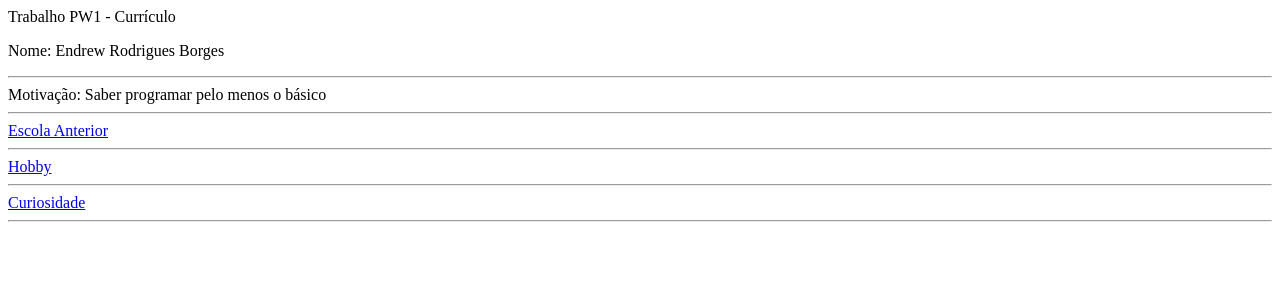
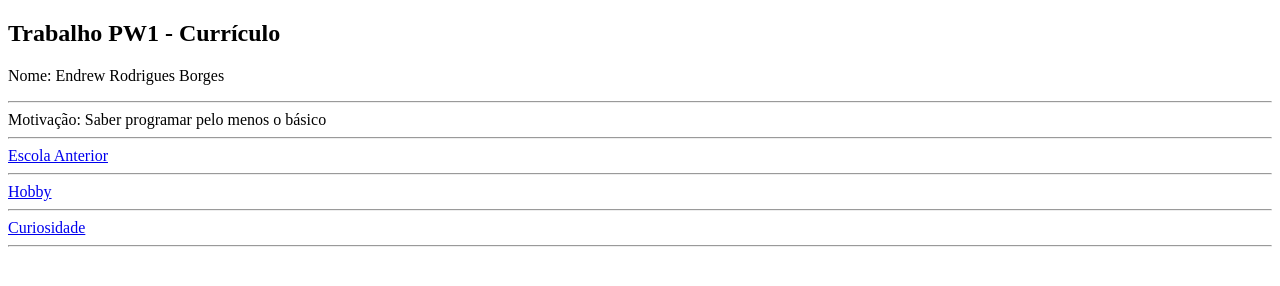
Before and after one commit to endrewrb/Endrewrb.github.io, a plain HTML site: page index.html in a window 1280 px wide. Drawn offline with Linux system fonts and the light colour scheme.

Commit message:
Update index.html

```diff
--- a/index.html
+++ b/index.html
@@ -3,7 +3,7 @@
 <body>
 
 
-    </h2>Trabalho PW1 - Currículo</h2>
+    <h2>Trabalho PW1 - Currículo</h2>
     <p>Nome: Endrew Rodrigues Borges <br> <hr>
      Motivação: Saber programar pelo menos o básico <br> <hr>
     <a href="https://www.melhorescola.com.br/escola/professor-geraldo-do-espirito-santo-fogaca-de-almeida">Escola Anterior </a> <br /> <hr>
```
